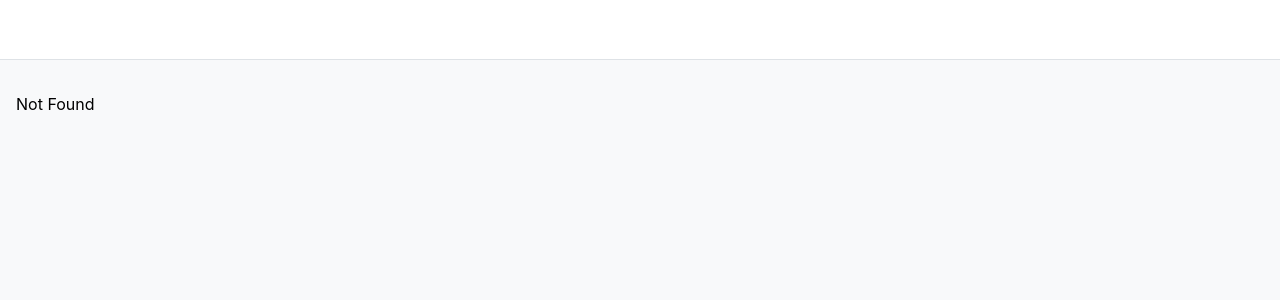
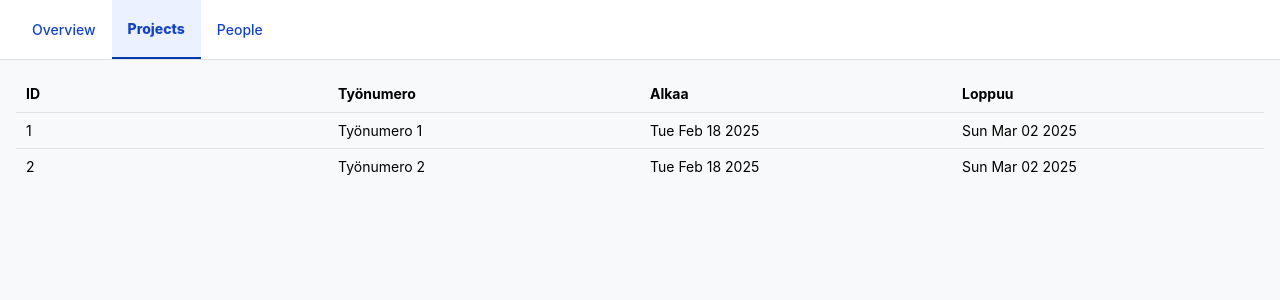
Before and after one commit to jarinykanen/planner-poc, a React (Vite) app: page /projects in a window 1280 px wide. Before the commit this address had no page. Shown: the top 300 px of the page. Built offline with nearby package versions, Linux system fonts and the light colour scheme.

Commit message:
Added more logic

```diff
--- a/src/components/chart.tsx
+++ b/src/components/chart.tsx
@@ -1,71 +1,145 @@
 import { Container, Skeleton } from "@mantine/core";
 import dayjs from "dayjs";
 import dayjsLocale from "dayjs/locale/fi";
-import { useRef } from "react";
-import { EventItem, Scheduler, SchedulerData, View, ViewType } from "react-big-schedule";
+import { useCallback, useEffect, useReducer, useRef } from "react";
+import { EventItem, Resource, Scheduler, SchedulerData, View, ViewType } from "react-big-schedule";
 import "react-big-schedule/dist/css/style.css";
-import { Project } from "../types";
+import { People, Phase, Project, ProjectTime } from "../types";
+
+let schedulerData: SchedulerData;
+
+const initialState = {
+  showScheduler: false,
+  viewModel: {},
+};
+
+function reducer(state: any, action: { type: any; payload: any; }) {
+  switch (action.type) {
+    case 'INITIALIZE':
+      return { showScheduler: true, viewModel: action.payload };
+    case 'UPDATE_SCHEDULER':
+      return { ...state, viewModel: action.payload };
+    default:
+      return state;
+  }
+}
 
 interface Props {
   projects: Project[];
+  people: People[];
+  projectTimes: ProjectTime[];
+  phases: Phase[];
 }
 
-const ChartView = ({projects}: Props) => {
+const ChartView = ({projects, people, projectTimes, phases}: Props) => {
+  const [state, dispatch] = useReducer(reducer, initialState);
+
   const parentRef = useRef<HTMLDivElement>(null);
-  const schedulerData = new SchedulerData(dayjs().format("DD.MM.YYYY"), ViewType.Month);
 
-  schedulerData.setSchedulerLocale(dayjsLocale);
-  schedulerData.setCalendarPopoverLocale("fi_FI");
+  const createResources = useCallback(() => {
+    const resources: Resource[] = projects.map((project, index) => {
+      const phaseResources: Resource[] = project.phaseIds?.map((phaseId) => ({
+        id: `r${index + 1}-${phaseId}`,
+        name: phases.find(phase => phase.id === phaseId)?.name || '',
+        parentId: `r${index + 1}`,
+        groupOnly: false
+      })) || [];
 
-  schedulerData.setResources([
-    { id: 'r0', name: 'Project 1', groupOnly: true },
-    { id: 'r1', name: 'Phase 1', parentId: 'r0' },
-    { id: 'r2', name: 'Phase 2', parentId: 'r0' },
-    { id: 'r3', name: 'Phase 3', parentId: 'r0' },
-  ]);
-  schedulerData.config.dragAndDropEnabled = false;
-  schedulerData.startDate = dayjs(new Date()).format("DD.MM.YYYY")
-  schedulerData.config.responsiveByParent = true;
-  // schedulerData.config.schedulerWidth = "100%";
+      const newResource: Resource = {
+        id: `r${index + 1}`,
+        name: project.name,
+        parentId: 'r0'
+      };
 
-  // the event array should be sorted in ascending order by event.start property
-  // otherwise there will be some rendering errors
-  schedulerData.setEvents([
-    {
-      id: 1,
-      start: '2025-03-18 09:30:00',
-      end: '2025-03-30 23:30:00',
-      resourceId: 'r1',
-      title: 'Testi',
-      bgColor: 'red',
-    },
-    {
-      id: 2,
-      start: '2025-03-18 09:30:00',
-      end: '2025-03-30 23:30:00',
-      resourceId: 'r1',
-      title: 'Test 2',
-      bgColor: 'green',
-    }
-  ]);
+      return [newResource, ...phaseResources];
+    }).flat();
+
+    return [
+      { id: 'r0', name: 'Projects', groupOnly: true },
+      ...resources,
+    ];
+  }, [projects, phases]);
+
+  const createEvents = useCallback(() => {
+    const events: EventItem[] = projectTimes.map((projectTime, index) => {
+      const projectIndex = projects.findIndex(project => project.id === projectTime.projectId);
+      const person = people.find(person => person.id === projectTime.personId);
+      return {
+        id: index + 1,
+        start: dayjs(projectTime.start).format("YYYY.MM.DD HH:mm:ss"),
+        end: dayjs(projectTime.end).format("YYYY.MM.DD HH:mm:ss"),
+        resourceId: projectTime.phaseId ? `r${projectIndex + 1}-${projectTime.phaseId}` : `r${projectIndex + 1}`,
+        // eslint-disable-next-line @typescript-eslint/no-non-null-asserted-optional-chain
+        title: person?.name!,
+        bgColor: person?.color
+      }
+    });
+
+    return events;
+  }, [people, projectTimes, projects]);
+
+  useEffect(() => {
+    schedulerData = new SchedulerData(dayjs().format("YYYY.MM.DD"), ViewType.Month);
+    schedulerData.config.dragAndDropEnabled = false;
+    schedulerData.config.responsiveByParent = true;
+    schedulerData.setSchedulerLocale(dayjsLocale);
+    schedulerData.setCalendarPopoverLocale("fi_FI");
+    schedulerData.setResources(createResources());
+    schedulerData.setEvents(createEvents());
+    dispatch({ type: 'INITIALIZE', payload: schedulerData });
+  }, [createEvents, createResources])
+
+  const onPrevClick = (schedulerData: SchedulerData) => {
+    schedulerData.prev();
+    schedulerData.setEvents(createEvents());
+    dispatch({ type: 'UPDATE_SCHEDULER', payload: schedulerData });
+  };
+
+  const onNextClick = (schedulerData: SchedulerData) => {
+    schedulerData.next();
+    schedulerData.setEvents(createEvents());
+    dispatch({ type: 'UPDATE_SCHEDULER', payload: schedulerData });
+  };
 
   const onChangeViewType = (_: SchedulerData<EventItem>, view: View) => {
     schedulerData.setViewType(view.viewType);
+    schedulerData.setEvents(createEvents());
   }
 
-  if (!schedulerData) return <Skeleton height={500} />;
+  const newEvent = (schedulerData: SchedulerData, slotId: string, slotName: string, start: string, end: string, type: string, item: any) => {
+    if (confirm(`Do you want to create a new event? {slotId: ${slotId}, slotName: ${slotName}, start: ${start}, end: ${end}, type: ${type}, item: ${item}}`)) {
+      let newFreshId = 0;
+      schedulerData.events.forEach(item => {
+        if (Number(item.id) >= newFreshId) newFreshId = Number(item.id) + 1;
+      });
+
+      const newEvent = {
+        id: newFreshId,
+        title: `Tähän tulisi henkilön nimi...`,
+        start,
+        end,
+        resourceId: slotId,
+        bgColor: 'purple',
+      };
+      schedulerData.addEvent(newEvent);
+      dispatch({ type: 'UPDATE_SCHEDULER', payload: schedulerData });
+    }
+  };
+
+  if (!schedulerData || !state.showScheduler) return <Skeleton height={500} />;
 
   return (
     <Container ref={parentRef} fluid p={0} flex={1} w="100%">
       <Scheduler
         parentRef={parentRef}
         moveEvent={() => console.log('moveEvent')}
-        schedulerData={schedulerData}
-        prevClick={() => console.log('prevClick')}
-        nextClick={() => console.log('nextClick')}
+        schedulerData={state.viewModel}
+        prevClick={onPrevClick}
+        nextClick={onNextClick}
         onSelectDate={() => console.log('onSelectDate')}
         onViewChange={onChangeViewType}
         eventItemClick={() => console.log('eventItemClick')}
+        newEvent={newEvent}
       />
     </Container>
   );
--- /dev/null
+++ b/src/components/topbar.tsx
@@ -0,0 +1,45 @@
+import { AppShell, Group, Tabs } from "@mantine/core";
+import { useLocation, useNavigate } from "@tanstack/react-router";
+import { useEffect, useState } from "react";
+import navTabClasses from "../styles/navtabs.module.css";
+const TopBar = () => {
+  const navigate = useNavigate();
+  const location = useLocation();
+
+  const [currentTab, setCurrentTab] = useState("");
+
+  useEffect(() => {
+    if (currentTab !== location.pathname) {
+      setCurrentTab(location.pathname);
+    }
+  }, [location, currentTab]);
+
+  const onTabChange = (value: string) => {
+    setCurrentTab(value);
+    navigate({ to: value });
+  };
+
+  return (
+    <AppShell.Header>
+      <Group h="100%" justify="space-between" ml="md" mr="md">
+        <Group justify="flex-end" h="100%">
+          <Tabs
+            variant="unstyled"
+            value={currentTab}
+            h="100%"
+            classNames={navTabClasses}
+            onChange={(value) => value && onTabChange(value)}
+          >
+            <Tabs.List h="100%">
+              <Tabs.Tab value={`/overview`}>Overview</Tabs.Tab>
+              <Tabs.Tab value={`/projects`}>Projects</Tabs.Tab>
+              <Tabs.Tab value={`/people`}>People</Tabs.Tab>
+            </Tabs.List>
+          </Tabs>
+        </Group>
+      </Group>
+    </AppShell.Header>
+  );
+};
+
+export default TopBar;
--- a/src/routeTree.gen.ts
+++ b/src/routeTree.gen.ts
@@ -11,11 +11,25 @@
 // Import Routes
 
 import { Route as rootRoute } from './routes/__root'
+import { Route as ProjectsImport } from './routes/projects'
+import { Route as PeopleImport } from './routes/people'
 import { Route as OverviewImport } from './routes/overview'
 import { Route as HomeImport } from './routes/home'
 import { Route as IndexImport } from './routes/index'
 
 // Create/Update Routes
+
+const ProjectsRoute = ProjectsImport.update({
+  id: '/projects',
+  path: '/projects',
+  getParentRoute: () => rootRoute,
+} as any)
+
+const PeopleRoute = PeopleImport.update({
+  id: '/people',
+  path: '/people',
+  getParentRoute: () => rootRoute,
+} as any)
 
 const OverviewRoute = OverviewImport.update({
   id: '/overview',
@@ -60,6 +74,20 @@ declare module '@tanstack/react-router' {
       preLoaderRoute: typeof OverviewImport
       parentRoute: typeof rootRoute
     }
+    '/people': {
+      id: '/people'
+      path: '/people'
+      fullPath: '/people'
+      preLoaderRoute: typeof PeopleImport
+      parentRoute: typeof rootRoute
+    }
+    '/projects': {
+      id: '/projects'
+      path: '/projects'
+      fullPath: '/projects'
+      preLoaderRoute: typeof ProjectsImport
+      parentRoute: typeof rootRoute
+    }
   }
 }
 
@@ -69,12 +97,16 @@ export interface FileRoutesByFullPath {
   '/': typeof IndexRoute
   '/home': typeof HomeRoute
   '/overview': typeof OverviewRoute
+  '/people': typeof PeopleRoute
+  '/projects': typeof ProjectsRoute
 }
 
 export interface FileRoutesByTo {
   '/': typeof IndexRoute
   '/home': typeof HomeRoute
   '/overview': typeof OverviewRoute
+  '/people': typeof PeopleRoute
+  '/projects': typeof ProjectsRoute
 }
 
 export interface FileRoutesById {
@@ -82,14 +114,16 @@ export interface FileRoutesById {
   '/': typeof IndexRoute
   '/home': typeof HomeRoute
   '/overview': typeof OverviewRoute
+  '/people': typeof PeopleRoute
+  '/projects': typeof ProjectsRoute
 }
 
 export interface FileRouteTypes {
   fileRoutesByFullPath: FileRoutesByFullPath
-  fullPaths: '/' | '/home' | '/overview'
+  fullPaths: '/' | '/home' | '/overview' | '/people' | '/projects'
   fileRoutesByTo: FileRoutesByTo
-  to: '/' | '/home' | '/overview'
-  id: '__root__' | '/' | '/home' | '/overview'
+  to: '/' | '/home' | '/overview' | '/people' | '/projects'
+  id: '__root__' | '/' | '/home' | '/overview' | '/people' | '/projects'
   fileRoutesById: FileRoutesById
 }
 
@@ -97,12 +131,16 @@ export interface RootRouteChildren {
   IndexRoute: typeof IndexRoute
   HomeRoute: typeof HomeRoute
   OverviewRoute: typeof OverviewRoute
+  PeopleRoute: typeof PeopleRoute
+  ProjectsRoute: typeof ProjectsRoute
 }
 
 const rootRouteChildren: RootRouteChildren = {
   IndexRoute: IndexRoute,
   HomeRoute: HomeRoute,
   OverviewRoute: OverviewRoute,
+  PeopleRoute: PeopleRoute,
+  ProjectsRoute: ProjectsRoute,
 }
 
 export const routeTree = rootRoute
@@ -117,7 +155,9 @@ export const routeTree = rootRoute
       "children": [
         "/",
         "/home",
-        "/overview"
+        "/overview",
+        "/people",
+        "/projects"
       ]
     },
     "/": {
@@ -128,6 +168,12 @@ export const routeTree = rootRoute
     },
     "/overview": {
       "filePath": "overview.tsx"
+    },
+    "/people": {
+      "filePath": "people.tsx"
+    },
+    "/projects": {
+      "filePath": "projects.tsx"
     }
   }
 }
--- a/src/routes/__root.tsx
+++ b/src/routes/__root.tsx
@@ -1,21 +1,17 @@
-import { AppShell, Burger, Group } from '@mantine/core';
-import { useDisclosure } from '@mantine/hooks';
-import { createRootRoute, Link, Outlet } from '@tanstack/react-router';
-import { HTML5Backend } from 'react-dnd-html5-backend'
-import { DndProvider } from 'react-dnd'
+import { AppShell } from '@mantine/core';
+import { createRootRoute, Outlet } from '@tanstack/react-router';
+import { DndProvider } from 'react-dnd';
+import { HTML5Backend } from 'react-dnd-html5-backend';
+import TopBar from '../components/topbar';
 
 const RootLayout = () => {
-  const [mobileOpened, { toggle: toggleMobile }] = useDisclosure();
-  const [desktopOpened, { toggle: toggleDesktop }] = useDisclosure(true);
-
   return (
     <DndProvider backend={HTML5Backend}>
       <AppShell
         header={{ height: 60 }}
         padding="md"
       >
-        <AppShell.Header>
-        </AppShell.Header>
+        <TopBar />
         <AppShell.Main>
           <Outlet />
         </AppShell.Main>
--- a/src/routes/overview.tsx
+++ b/src/routes/overview.tsx
@@ -1,7 +1,7 @@
-import { createFileRoute } from '@tanstack/react-router'
+import { Container } from '@mantine/core';
+import { createFileRoute } from '@tanstack/react-router';
 import ChartView from '../components/chart';
-import { demoProjects } from '../types';
-import { Container, Flex } from '@mantine/core';
+import { demoPeople, demoPhases, demoProjects, demoProjectTimes } from '../types';
 
 export const Route = createFileRoute('/overview')({
   component: RouteComponent,
@@ -12,6 +12,9 @@ function RouteComponent() {
     <Container fluid p={0} flex={1} w="100%">
       <ChartView
         projects={demoProjects}
+        people={demoPeople}
+        projectTimes={demoProjectTimes}
+        phases={demoPhases}
       />
     </Container>
   );
--- /dev/null
+++ b/src/routes/people.tsx
@@ -0,0 +1,9 @@
+import { createFileRoute } from '@tanstack/react-router'
+
+export const Route = createFileRoute('/people')({
+  component: RouteComponent,
+})
+
+function RouteComponent() {
+  return <div>Hello "/people"!</div>
+}
--- /dev/null
+++ b/src/routes/projects.tsx
@@ -0,0 +1,32 @@
+import { Table } from '@mantine/core';
+import { createFileRoute } from '@tanstack/react-router'
+import { demoProjects } from '../types';
+
+export const Route = createFileRoute('/projects')({
+  component: RouteComponent,
+})
+
+function RouteComponent() {
+  const rows = demoProjects.map((element) => (
+    <Table.Tr key={element.name}>
+      <Table.Td>{element.id}</Table.Td>
+      <Table.Td>{element.name}</Table.Td>
+      <Table.Td>{element.start.toDateString()}</Table.Td>
+      <Table.Td>{element.end.toDateString()}</Table.Td>
+    </Table.Tr>
+  ));
+
+  return (
+    <Table>
+      <Table.Thead>
+        <Table.Tr>
+          <Table.Th>ID</Table.Th>
+          <Table.Th>Työnumero</Table.Th>
+          <Table.Th>Alkaa</Table.Th>
+          <Table.Th>Loppuu</Table.Th>
+        </Table.Tr>
+      </Table.Thead>
+      <Table.Tbody>{rows}</Table.Tbody>
+    </Table>
+  );
+}
--- a/src/types/index.ts
+++ b/src/types/index.ts
@@ -4,13 +4,24 @@ export interface Project {
   start: Date;
   end: Date;
   peopleIds: string[];
+  phaseIds?: string[];
 };
 
 export interface People {
   id: string;
   name: string;
   projects: string[];
+  color: string;
 }
+
+export interface ProjectTime {
+  id: string;
+  projectId: string;
+  start: Date;
+  end: Date;
+  personId: string;
+  phaseId?: string;
+};
 
 export interface ProductionLine {
   id: string;
@@ -18,20 +29,27 @@ export interface ProductionLine {
   projects: string[];
 }
 
+export interface Phase {
+  id: string;
+  name: string;
+}
+
 export const demoProjects: Project[] = [
   {
     id: "1",
     name: "Työnumero 1",
-    start: new Date(2025, 1, 1),
-    end: new Date(2025, 14, 1),
+    start: new Date("2025-02-18 00:00:00"),
+    end: new Date("2025-02-30 23:59:59"),
     peopleIds: ["1", "2"],
+    phaseIds: ["1", "2", "3"],
   },
   {
     id: "2",
     name: "Työnumero 2",
-    start: new Date(2025, 1, 1),
-    end: new Date(2025, 14, 1),
+    start: new Date("2025-02-18 00:00:00"),
+    end: new Date("2025-02-30 23:59:59"),
     peopleIds: ["1", "3"],
+    phaseIds: ["1", "2"],
   }
 ];
 
@@ -40,18 +58,64 @@ export const demoPeople: People[] = [
     id: "1",
     name: "Matti",
     projects: ["1"],
+    color: "#ff0000",
   },
   {
     id: "2",
     name: "Teppo",
     projects: ["1"],
+    color: "green",
   },
   {
     id: "3",
     name: "Kalle",
     projects: ["2"],
+    color: "#0000ff",
   }
 ];
+
+export const demoProjectTimes: ProjectTime[] = [
+  {
+    id: "1",
+    projectId: "1",
+    start: new Date("2025-02-18 00:00:00"),
+    end: new Date("2025-02-28 23:59:59"),
+    personId: "1",
+    phaseId: "1",
+  },
+  {
+    id: "2",
+    projectId: "1",
+    start: new Date("2025-02-20 00:00:00"),
+    end: new Date("2025-02-28 23:59:59"),
+    personId: "2",
+    phaseId: "2",
+  },
+  {
+    id: "3",
+    projectId: "2",
+    start: new Date("2025-02-19 00:00:00"),
+    end: new Date("2025-02-21 23:59:59"),
+    personId: "1",
+    phaseId: "1",
+  },
+  {
+    id: "4",
+    projectId: "2",
+    start: new Date("2025-02-18 00:00:00"),
+    end: new Date("2025-02-28 23:59:59"),
+    personId: "2",
+    phaseId: "2",
+  },
+  {
+    id: "5",
+    projectId: "2",
+    start: new Date("2025-02-25 00:00:00"),
+    end: new Date("2025-02-28 23:59:59"),
+    personId: "3",
+    phaseId: "1",
+  },
+]
 
 export const demoProductionLines: ProductionLine[] = [
   {
@@ -65,3 +129,18 @@ export const demoProductionLines: ProductionLine[] = [
     projects: ["2"],
   }
 ];
+
+export const demoPhases: Phase[] = [
+  {
+    id: "1",
+    name: "Vaihe 1",
+  },
+  {
+    id: "2",
+    name: "Vaihe 2",
+  },
+  {
+    id: "3",
+    name: "Vaihe 3",
+  }
+];
```
